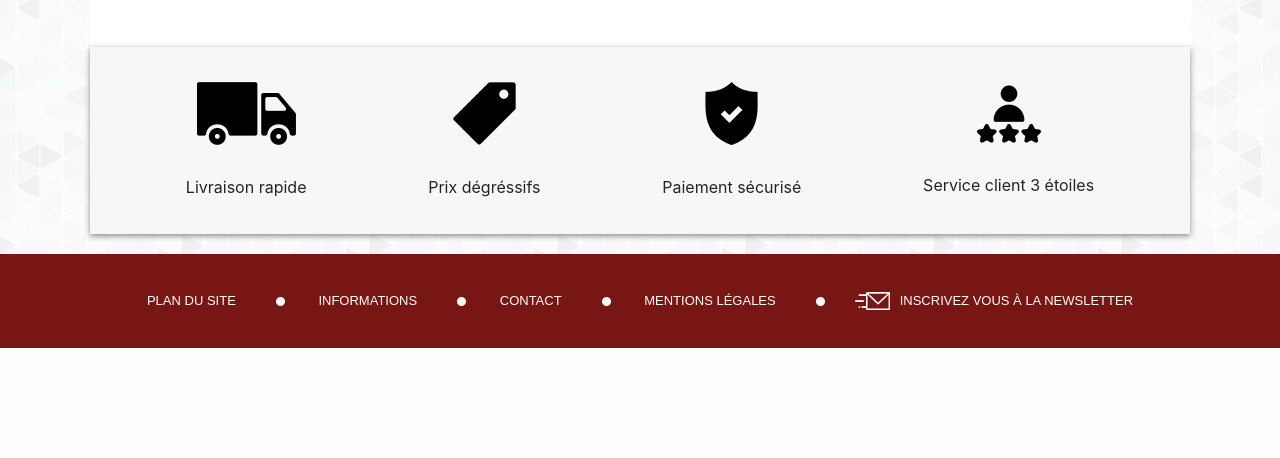
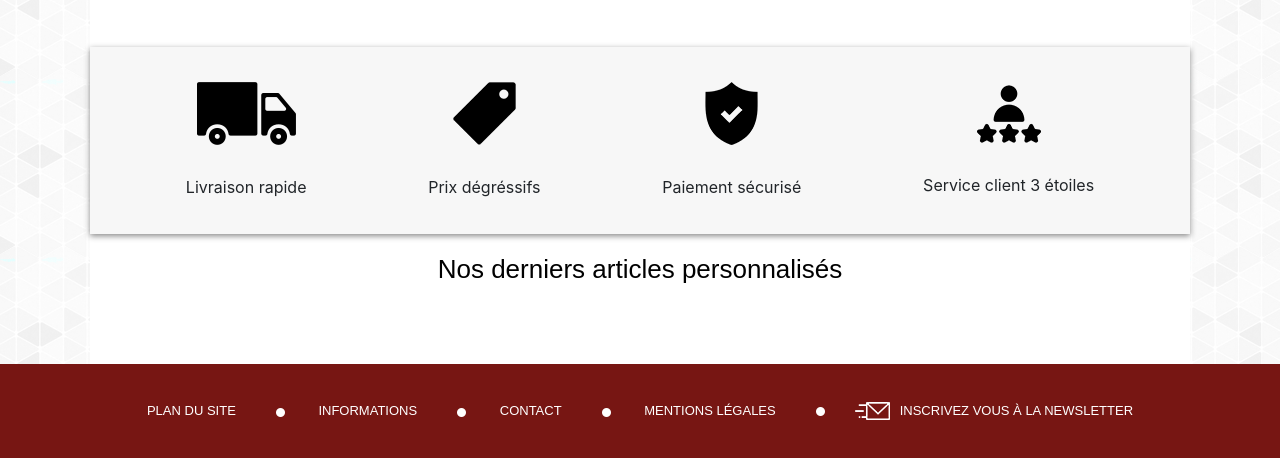
Before and after one commit to EvaS1/Itschool, a PHP site: page /homepage.php in a window 1280 px wide. Shown: the part 1179-1637 px from the top of the page. Before the commit the page ends 1527 px from the top, so only its background shows below. Run offline with PHP 8.4, Linux system fonts and the light colour scheme.

Commit message:
Modif h2

```diff
--- a/css/homepage.css
+++ b/css/homepage.css
@@ -16,7 +16,7 @@
 	margin-top: 85px;
 }
 
-.block-content .method h1{
+.block-content .title{
 	font-family: 'Poiret One', sans-serif;
 	font-size: 26px;
 	color: black;
@@ -106,6 +106,7 @@
 	padding: 13px 35px 13px 35px;
 }
 
+/*----------------------------------------------------------------------------------------------------------------------------------------------------------------*/
 /* NOS VALEURS */
 
 .value {
@@ -129,3 +130,7 @@
 	align-items: center;
 	flex-direction: column;
 }
+
+
+/*----------------------------------------------------------------------------------------------------------------------------------------------------------------*/
+/* LAST */
--- a/homepage.php
+++ b/homepage.php
@@ -25,7 +25,7 @@
 
 			<div class="method">
 				<div class="text">
-					<h1>Nos méthodes</h1>
+					<h2 class="title">Nos méthodes</h2>
 				</div>
 			<div class="images">
 				<div class="broderie">
@@ -60,6 +60,16 @@
 				</div>
 			</div>
 
+			<div class="last">
+				<div class="text">
+					<h2 class="title">Nos derniers articles personnalisés</h2>
+				</div>
+				<div class="images">
+					<img src=""
+				</div>
+
+			</div>
+
 			</div>
 
  	</div>
```
